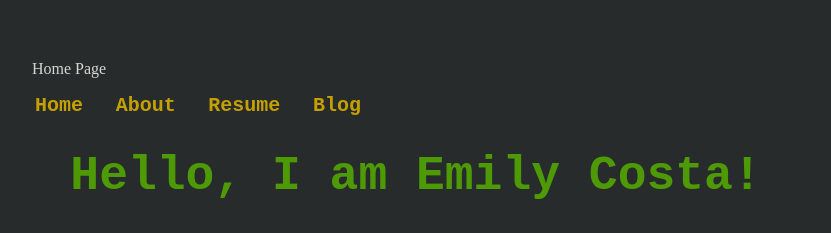
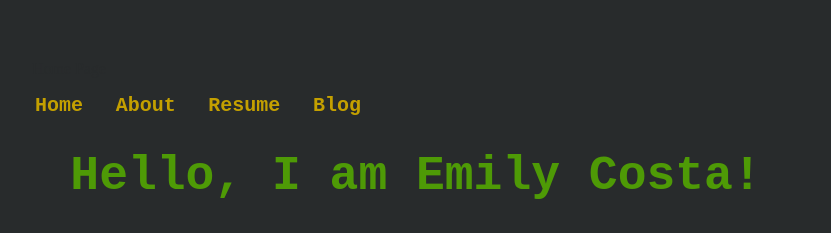
Before and after one commit to emilyjcosta5/emilyjcosta5.github.io, a Jekyll site: the page built from index.html, in a window 1280 px wide. Shown: the top 233 px of the page, without its empty margins (224-1055 px from the left). Built offline with Jekyll 4.4.1, drawn with Linux system fonts in a browser that asks for light colours.

Commit message:
fixing colors

```diff
--- a/css/main.css
+++ b/css/main.css
@@ -2,7 +2,7 @@
     margin: 60px auto;
     width: 60%;
     background-color: #282B2C;
-    color: #D3D7CF;
+    color: #282B2C;
 }
 nav ul, footer ul {
     font-family:"Courier New", Courier, monospace;
@@ -29,7 +29,7 @@
     text-align: center;
 }
 h2 {
-    font-size: 2.2em;
+    font-size: 1.5em;
     font-family:"Courier New", Courier, monospace;
     color: #EEEEEC;
     text-align: center;
@@ -92,7 +92,6 @@
     font-size: 1em;
     font-family:"Courier New", Courier, monospace;
     line-height: 1.4em;
-    color: #333;
     color: #ffffff;
     width: 90%;
     text-align: justify;
@@ -125,10 +124,9 @@
     font-size: 1em;
     font-family:"Courier New", Courier, monospace;
     line-height: 1.4em;
-    color: #333;
     color: #ffffff;
     width: 90%;
-    text-align: justify;
+    text-align: center;
     margin-left: auto;
     margin-right: auto;
 }
```
